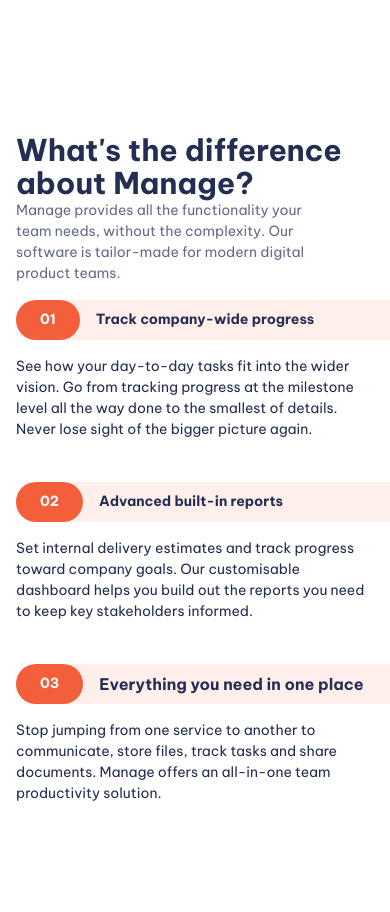
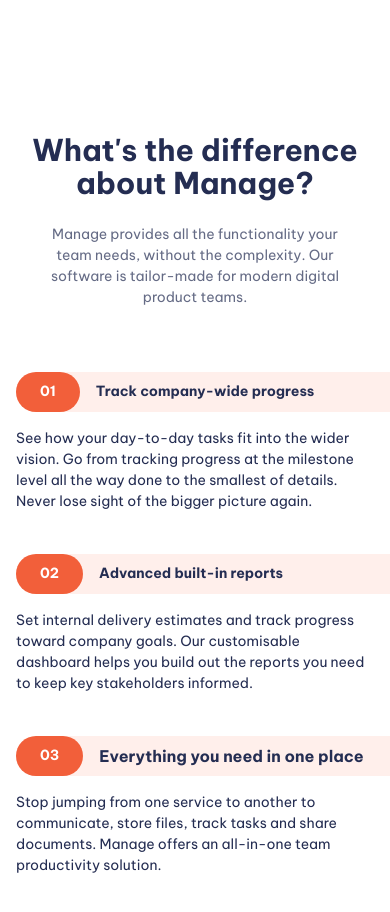
Before and after one commit to Gopi2301/manage-landingPage, a website built with Vite: page index.html in a window 390 px wide. Shown: the part 840-1752 px from the top of the page. Built offline with nearby package versions, Linux system fonts and the light colour scheme.

Commit message:
upto slider

```diff
--- a/index.html
+++ b/index.html
@@ -52,8 +52,8 @@
     </section>
     <section class="padding-block-900">
       <div class="container">
-        <div class="even-columns">
-          <div>
+        <div class="even-columns ">
+          <div style="--flow-spacer:1.5rem" class="flow text-center-sm-only margin-bottom-700">
             <h2 class="fs-secondary-heading fw-bold">What's the difference about Manage?</h2>
             <p>Manage provides all the functionality your team needs, without the complexity. Our
               software is
--- a/style.css
+++ b/style.css
@@ -469,6 +469,10 @@
   padding-block: var(--size-700);
 }
 
+.margin-bottom-700 {
+  margin-block-end: var(--size-700);
+}
+
 .display-sm-none {
   display: none;
 }
@@ -528,4 +532,8 @@
   .text-center-sm-only {
     text-align: center;
   }
+
+  .text-center-sm-only p {
+    margin-inline: auto;
+  }
 }
```
